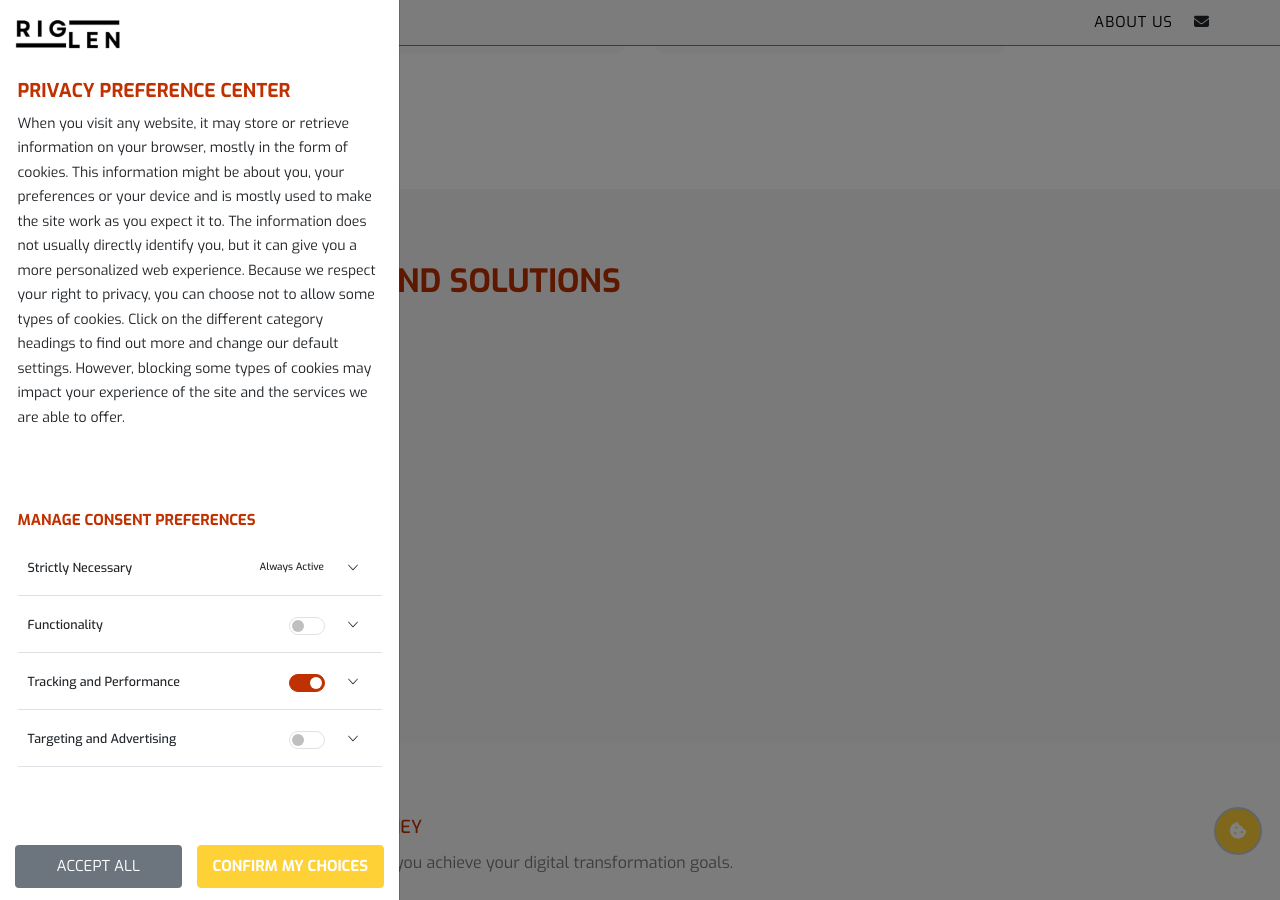
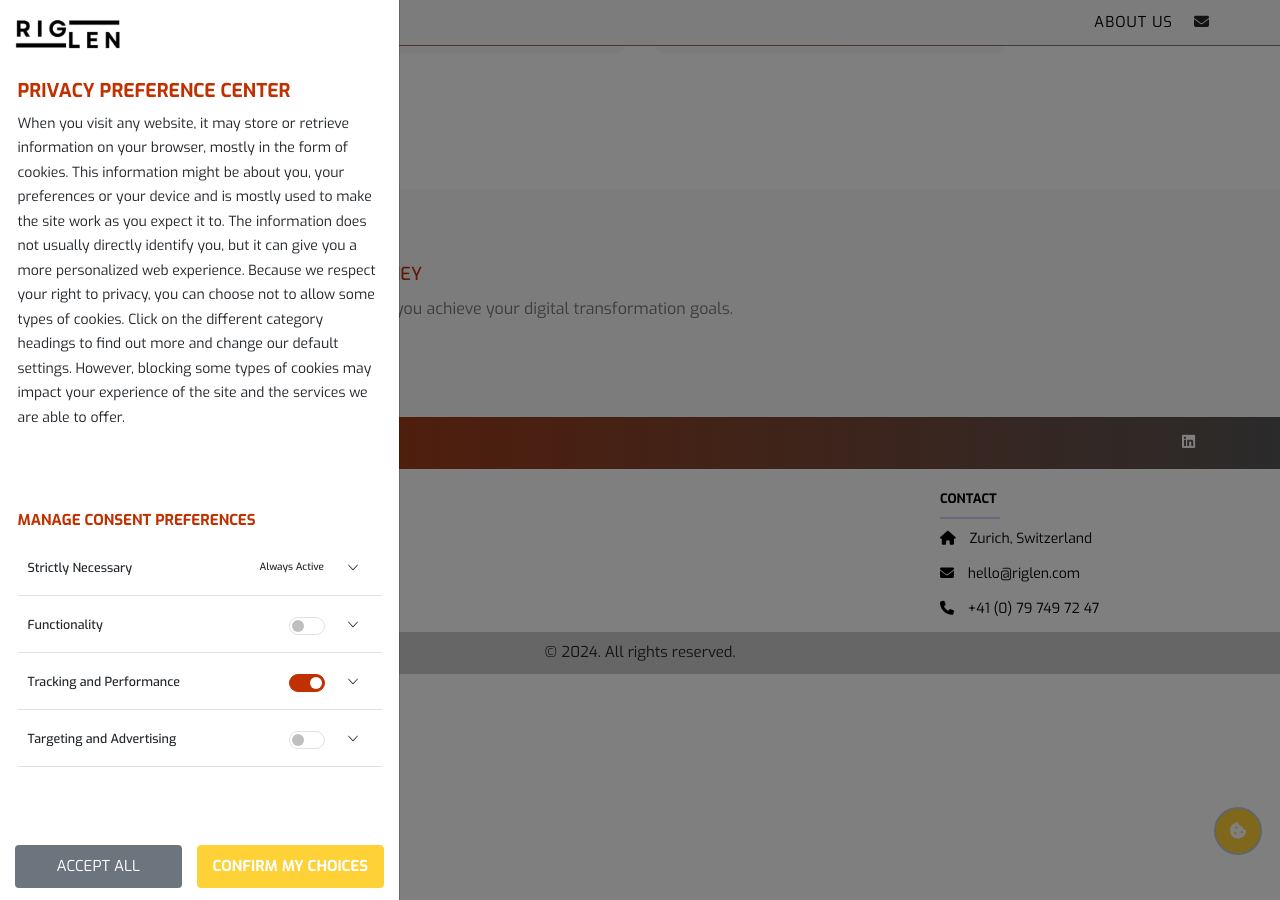
Before and after one commit to RiglenGroup/riglen.github.io, a Jekyll site: the page built from collections/_services/application_strategy.html, in a window 1280 px wide and 900 px high, scrolled down 2212 px. Built offline with Jekyll 4.4.1, drawn with Linux system fonts in a browser that asks for light colours; a style sheet for code colours, icons or effects is not loaded.

Commit message:
Removing if non-existing related svcs

```diff
--- a/_layouts/service.html
+++ b/_layouts/service.html
@@ -44,16 +44,15 @@ class: page
 
   {{ content }}
 
-  {% if page.related.size > 0 %}
+  {% for svc in page.related %}
+  {% assign service = site.services | where: 'slug', svc %}
+  {% if service != empty and service.slug != page.slug %}
+  {% assign related = related | push: service | uniq %}
+  {% endif %}
+  {% endfor %}
+  {% if related.size > 0 %}
   <section id="related" class="related py-5 pb-1"
 	  style="padding-top:5vh !important;background-color:rgba(236,236,237,0.5) !important">
-
-    {% for svc in page.related %}
-    {% assign service = site.services | where: 'slug', svc %}
-    {% if service != empty and service.slug != page.slug %}
-    {% assign related = related | push: service | uniq %}
-    {% endif %}
-    {% endfor %}
 
     <div class="container m-auto pt-5">
       <div class="row mb-2">
```
